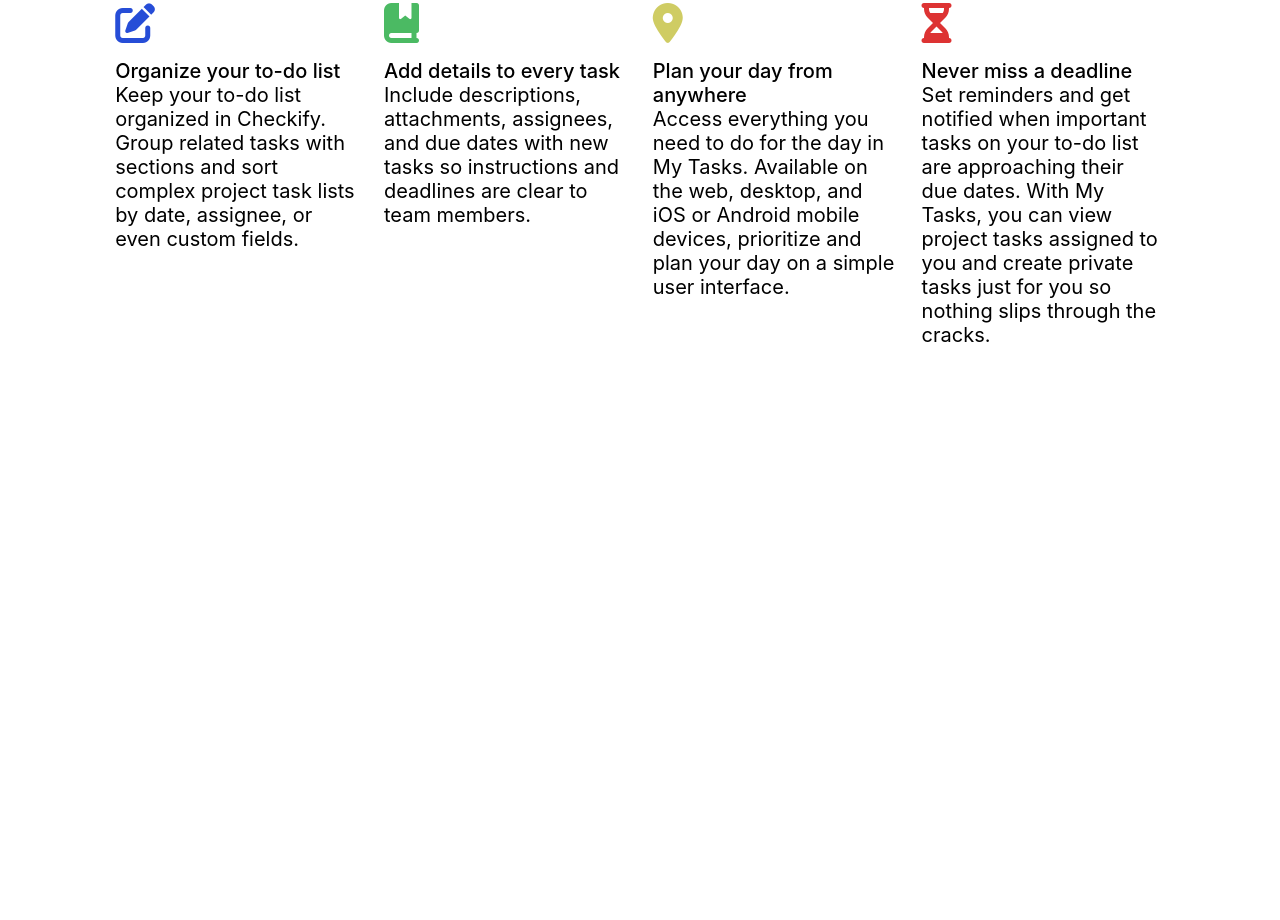
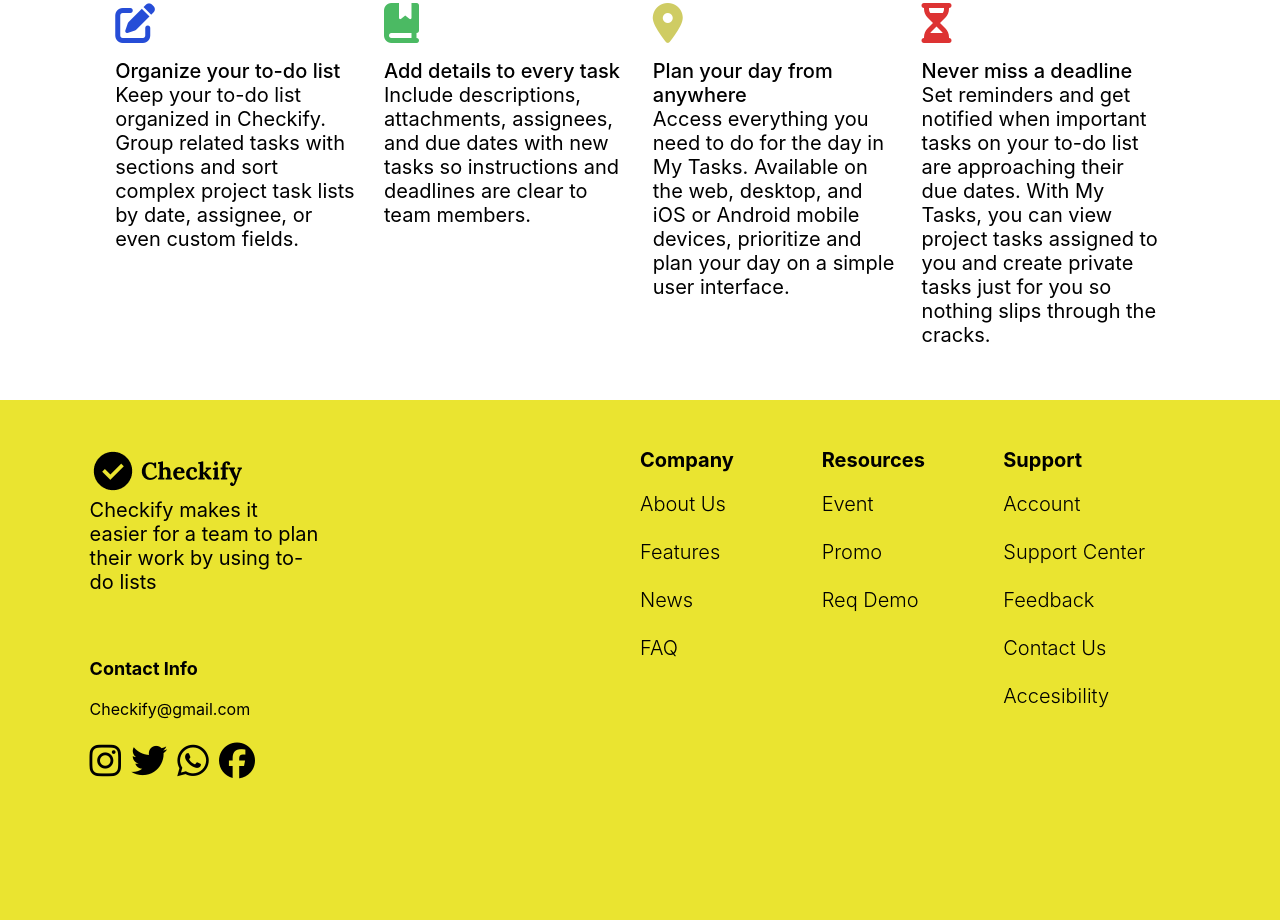
Before and after one commit to jayviswisely/Checkify, a plain HTML site: page index.html in a window 1280 px wide. Shown: the part 1680-2600 px from the top of the page. Before the commit the page ends 2080 px from the top, so only its background shows below. Drawn offline with Linux system fonts and the light colour scheme.

Commit message:
Desktop Finished

```diff
--- a/index.html
+++ b/index.html
@@ -95,6 +95,55 @@
                 </p>
             </div>
         </div>
+        <footer class="footer">
+            <div class="footer-branding">
+                <div class="footer-brand">
+                    <img src="./Assets/logo.png" alt="Checkify">
+                    <p>
+                        Checkify makes it easier for a team to plan their work by using to-do lists
+                    </p>
+                </div>
+                <div class="footer-contact">
+                    <h3>Contact Info</h3>
+                    <p>Checkify@gmail.com</p>
+                    <div class="footer-logos">
+                        <i class="fa-brands fa-instagram"></i>
+                        <i class="fa-brands fa-twitter"></i>
+                        <i class="fa-brands fa-whatsapp"></i>
+                        <i class="fa-brands fa-facebook"></i>
+                    </div>
+                </div>
+            </div>
+            <div class="footer-links">
+                <div class="footer-link">
+                    <h1>Company</h1>
+                    <div class="footer-link-container">
+                        <a href="#">About Us</a>
+                        <a href="#">Features</a>
+                        <a href="#">News</a>
+                        <a href="#">FAQ</a>
+                    </div>
+                </div>
+                <div class="footer-link">
+                    <h1>Resources</h1>
+                    <div class="footer-link-container">
+                        <a href="#">Event</a>
+                        <a href="#">Promo</a>
+                        <a href="#">Req Demo</a>
+                    </div>
+                </div>
+                <div class="footer-link">
+                    <h1>Support</h1>
+                    <div class="footer-link-container">
+                        <a href="#">Account</a>
+                        <a href="#">Support Center</a>
+                        <a href="#">Feedback</a>
+                        <a href="#">Contact Us</a>
+                        <a href="#">Accesibility</a>
+                    </div>
+                </div>
+            </div>
+        </footer>
         <script src="https://kit.fontawesome.com/fb2d751829.js" crossorigin="anonymous"></script>
     </body>
 </html>
--- a/style.css
+++ b/style.css
@@ -208,6 +208,71 @@
     font-weight: 500;
 }
 
+/* Footer Section */
+
+.footer {
+    height: 65vh;
+    background-color:#E5DE00CF;
+    padding-left: 7vw;
+    padding-right: 7vw;
+    padding-top: 6vh;
+    display: flex;
+}
+
+.footer-branding {
+    width: 50%;
+    padding-right: 25vw;
+}
+
+.footer-brand > p {
+    font-size: 20px;
+}
+
+.footer-links {
+    width: 50%;
+    display: flex;
+}
+
+.footer-link {
+    width: 33%;
+}
+
+.footer-link > h1 {
+    font-size: 20px;
+    padding-bottom: 1vh;
+}
+
+.footer-link-container {
+    display: flex;
+    flex-direction: column;
+}
+
+.footer-link-container > a {
+    color: black;
+    font-weight: 300;
+    font-size: 20px;
+    text-decoration: none;
+    padding: 1.5vh 0;
+}
+
+.footer-contact {
+    padding-top: 8vh;
+}
+
+.footer-contact > h3 {
+    font-size: 18px;
+    padding-bottom: 2.5vh;
+}
+
+.footer-contact > p {
+    font-size: 16px;
+    padding-bottom: 2.5vh;
+}
+
+.footer-logos {
+    font-size: 36px;
+}
+
 /* Tablet  Responsivity */
 
 @media only screen and (max-width: 1024px) and (min-width: 768px) {
```
